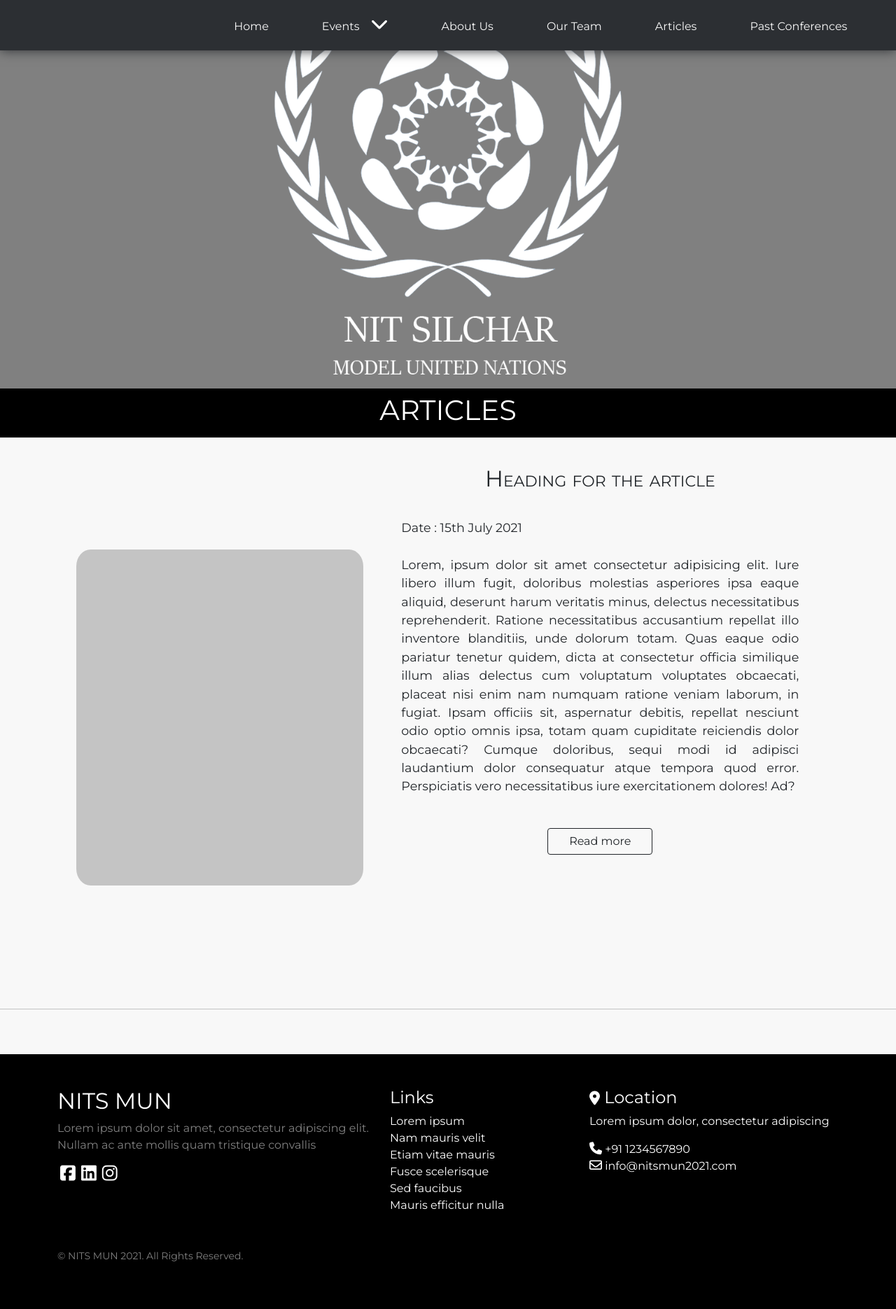
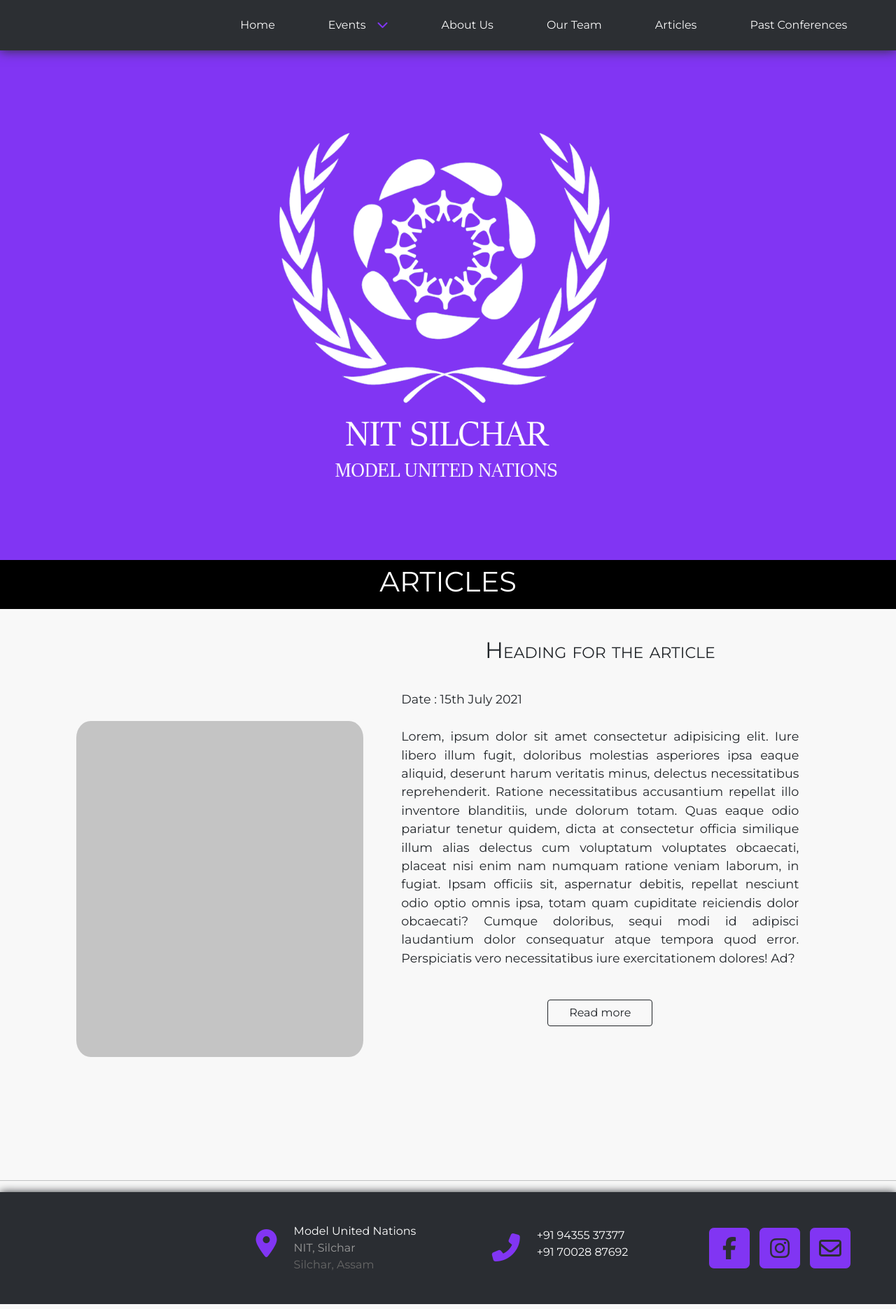
Before and after one commit to nitsmun/nitsmun2021-22, a React (Create React App) app in the folder client/: page /articles in a window 1280 px wide. Shown: the whole page at 70% size. Built offline with nearby package versions, Linux system fonts and the light colour scheme.

Commit message:
fixed some bugs

```diff
--- a/client/src/App.js
+++ b/client/src/App.js
@@ -11,7 +11,7 @@ import Error404 from './components/screens/Error404';
 import AnnualConference from './components/screens/AnnualConference';
 
 import Navbar from './components/Navbar';
-import Footer from './components/Footer2';
+import Footer from './components/Footer';
 
 import './App.css';
 import About from "./components/screens/About";
--- a/client/src/components/Article.jsx
+++ b/client/src/components/Article.jsx
@@ -108,10 +108,10 @@ return (
         </div>
         <div class="row no-gutters" style={{padding: "50px"}}>
             <div class="col-md-6" style={{marginTop: "2vh",display: "flex",justifyContent: "center",alignItems: "center"}}>
-                <img src="img/dummy_img.png" class="img-fluid" alt=""/>
+                <img src="img/dummy_img.png" class="img-fluid" alt="" style={{borderRadius: "5%"}}/>
             </div>
             <div class="col-md-6" style={{marginTop: "2vh",display: "flex",justifyContent: "center",alignItems: "center"}}>
-                <img src="img/dummy_img.png" class="img-fluid" alt=""/>
+                <img src="img/dummy_img.png" class="img-fluid" alt="" style={{borderRadius: "5%"}}/>
             </div>
         </div>
     </div>
--- a/client/src/components/Footer2.jsx
+++ b/client/src/components/Footer2.jsx
@@ -1,5 +1,7 @@
 import React from 'react'
 import "./Footer2.css";
+import {Link} from 'react-router-dom';
+
 
 function Footer2() {
     return (
@@ -10,20 +12,20 @@ function Footer2() {
                     <h2>NITS MUN</h2>
                     <p class="pr-5 text-white-50">Lorem ipsum dolor sit amet, consectetur adipiscing elit. Nullam ac
                         ante mollis quam tristique convallis </p>
-                    <p><a href="#"><i class="fab fa-facebook-square px-1"></i></a><a href="#"><i
+                    <p><a href="/"><i class="fab fa-facebook-square px-1"></i></a><a href="/"><i
                                 class="fa fa-linkedin-square px-1"></i></a>
-                        <a href="#"><i class="fab fa-instagram px-1"></i></a>
+                        <a href="/"><i class="fab fa-instagram px-1"></i></a>
                     </p>
                 </div>
                 <div class="col-lg-3 col-xs-12 links">
                     <h4 class="mt-lg-0 mt-sm-3">Links</h4>
                     <ul class="m-0 p-0">
-                        <li><a href="#">Lorem ipsum</a></li>
-                        <li><a href="#">Nam mauris velit</a></li>
-                        <li><a href="#">Etiam vitae mauris</a></li>
-                        <li><a href="#">Fusce scelerisque</a></li>
-                        <li><a href="#">Sed faucibus</a></li>
-                        <li><a href="#">Mauris efficitur nulla</a></li>
+                        <li><Link to="/">Lorem ipsum</Link></li>
+                        <li><Link to="/">Nam mauris velit</Link></li>
+                        <li><Link to="/">Etiam vitae mauris</Link></li>
+                        <li><Link to="/">Fusce scelerisque</Link></li>
+                        <li><Link to="/">Sed faucibus</Link></li>
+                        <li><Link to="/">Mauris efficitur nulla</Link></li>
                     </ul>
                 </div>
                 <div class="col-lg-4 col-xs-12 location">
--- a/client/src/components/screens/About.jsx
+++ b/client/src/components/screens/About.jsx
@@ -10,10 +10,14 @@ function About(props) {
 
       }, [props.title]);
 return (
+
 <div class="container-fluid p-0" style={{overflowX: "hidden"}}>
-    <div class="text-center" style={{background:"gray"}}>
-        <img src="img/logoBigWhite.svg" width="500px" class="img-fluid py-3" alt="" />
-    </div>
+<div className="home-sec" id="intro">
+
+<div className="intro-logo">
+  <img loading="lazy" src="/img/logoBigWhite.svg" alt="NITSMUN"/>
+</div>
+</div>
     <div
         style={{display: "flex",justifyContent: "center",alignItems: "center", width: "100%",backgroundColor: "black",height: "70px"}}>
         <h1 style={{color: "white"}}>ABOUT US</h1>
--- a/client/src/components/screens/Articles.jsx
+++ b/client/src/components/screens/Articles.jsx
@@ -29,9 +29,12 @@ function Articles(props) {
       }, [props.title]);
     return (
         <div class="container-fluid p-0" style={{overflowX: "hidden"}}>
-        <div class="text-center" style={{background:"gray"}}>
-        <img src="img/logoBigWhite.svg" width="500px" class="img-fluid py-3" alt="" />
-        </div>
+        <div className="home-sec" id="intro">
+
+<div className="intro-logo">
+  <img loading="lazy" src="/img/logoBigWhite.svg" alt="NITSMUN"/>
+</div>
+</div>
         <div
             style={{display: "flex",justifyContent: "center",alignItems: "center", width: "100%",backgroundColor: "black",height: "70px"}}>
             <h1 style={{color: "white"}}>ARTICLES</h1>
```
